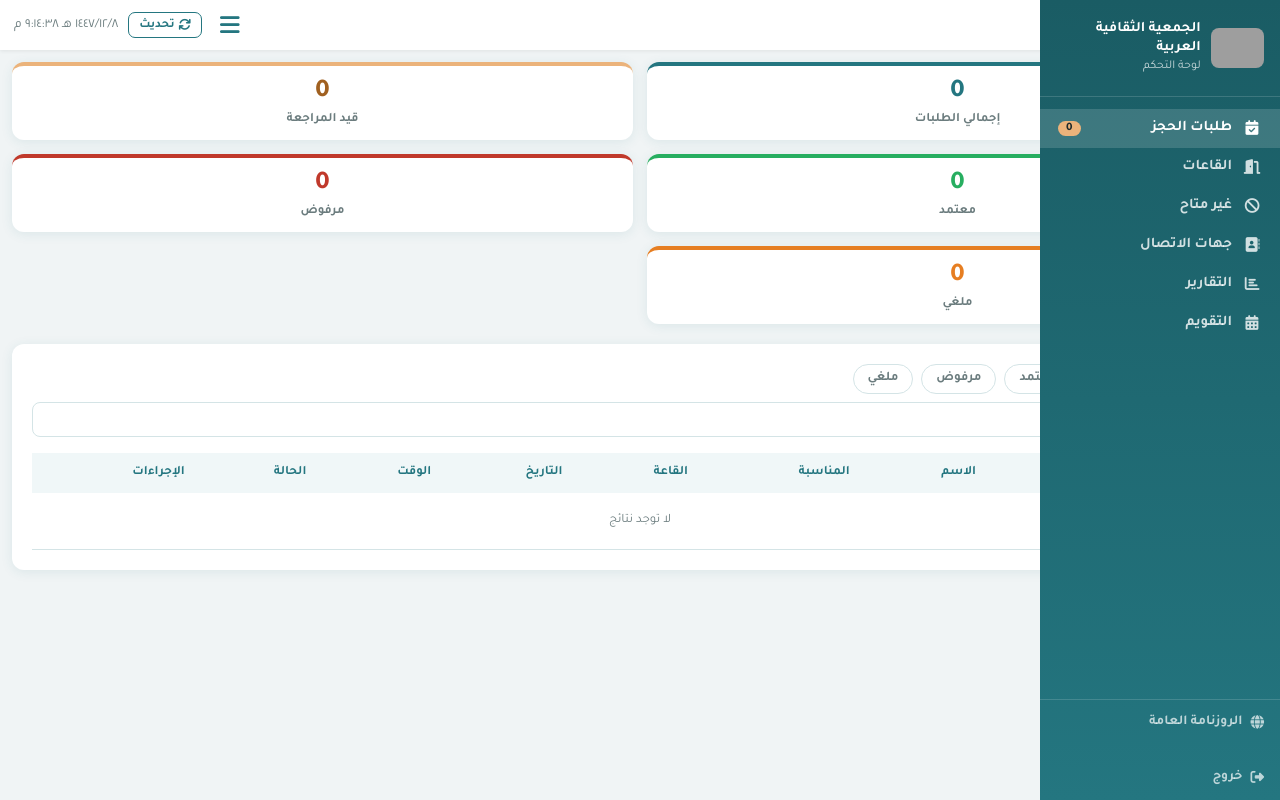
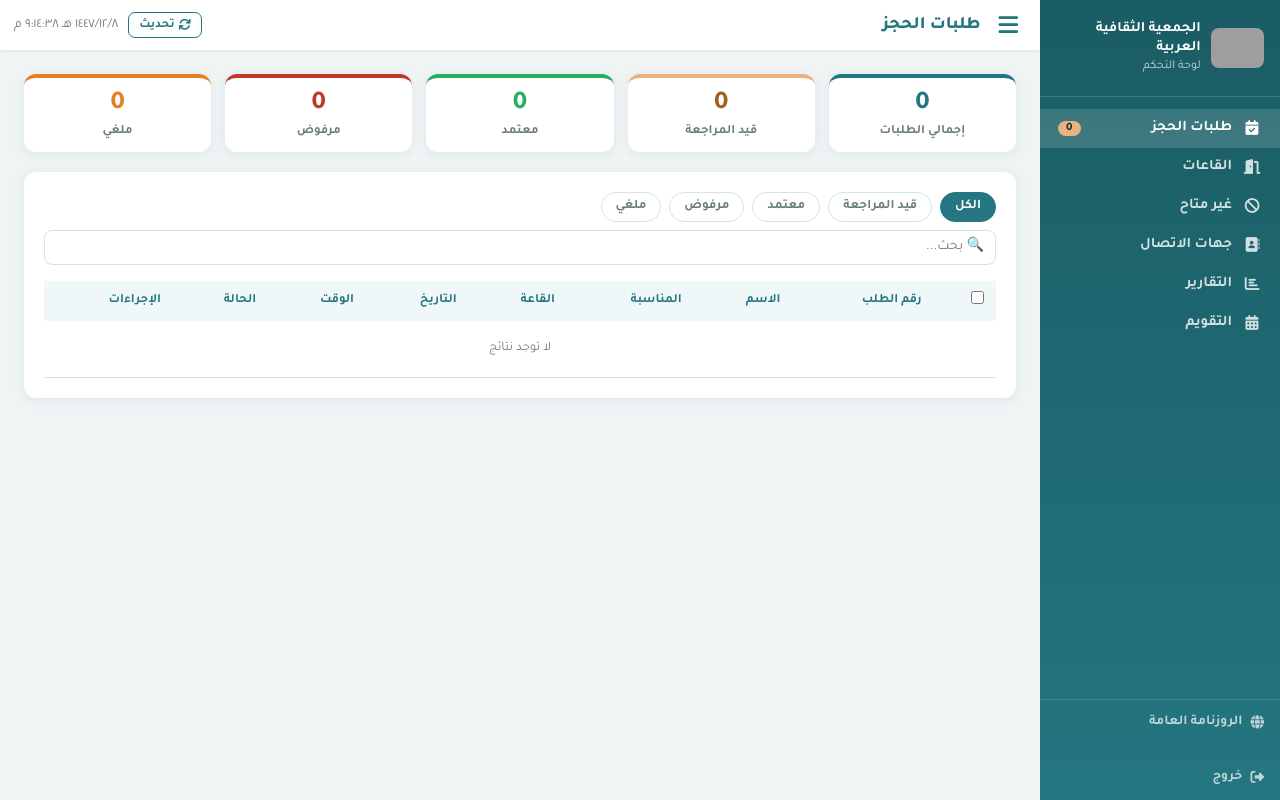
Before and after one commit to AcsVe/venues, a Flask app: page /admin/ in a window 1280 px wide. Run offline with Flask 3, Linux system fonts and the light colour scheme; the visitor is signed in with stand-in values (Sample User, id 1); data comes from the database, SQL or seed files in the repository; data that the repository does not hold is empty; some libraries are stand-ins or nearby versions; grey boxes are pictures that could not be loaded.

Commit message:
Fix duplicate hamburger and calendar mobile

```diff
--- a/templates/admin/dashboard.html
+++ b/templates/admin/dashboard.html
@@ -223,11 +223,6 @@
     }
     .sidebar-overlay { display: none; position: fixed; inset: 0; background: rgba(0,0,0,.5); z-index: 140; }
     .sidebar-overlay.open { display: block; }
-      .mobile-nav { display: none; }
-      .main { margin-right: 0 !important; width: 100% !important; }
-      .form-grid { grid-template-columns: 1fr; }
-      .stats-grid { grid-template-columns: repeat(2, 1fr); }
-      .content { padding: 12px; }
       .topbar { padding: 10px 14px; }
       .table-wrap { overflow-x: auto; -webkit-overflow-scrolling: touch; }
       .table-wrap table { min-width: 500px; font-size: .8rem; }
@@ -294,7 +289,6 @@
       <h1 id="pageTitle">طلبات الحجز</h1>
     </div>
     <div class="topbar-right">
-      <button class="hamburger" onclick="toggleSidebar()"><i class="fas fa-bars"></i></button>
       <button class="btn btn-outline btn-sm" onclick="refreshAll()"><i class="fas fa-sync"></i> تحديث</button>
       <span style="font-size:.85rem;color:var(--muted)" id="clockEl"></span>
     </div>
```
